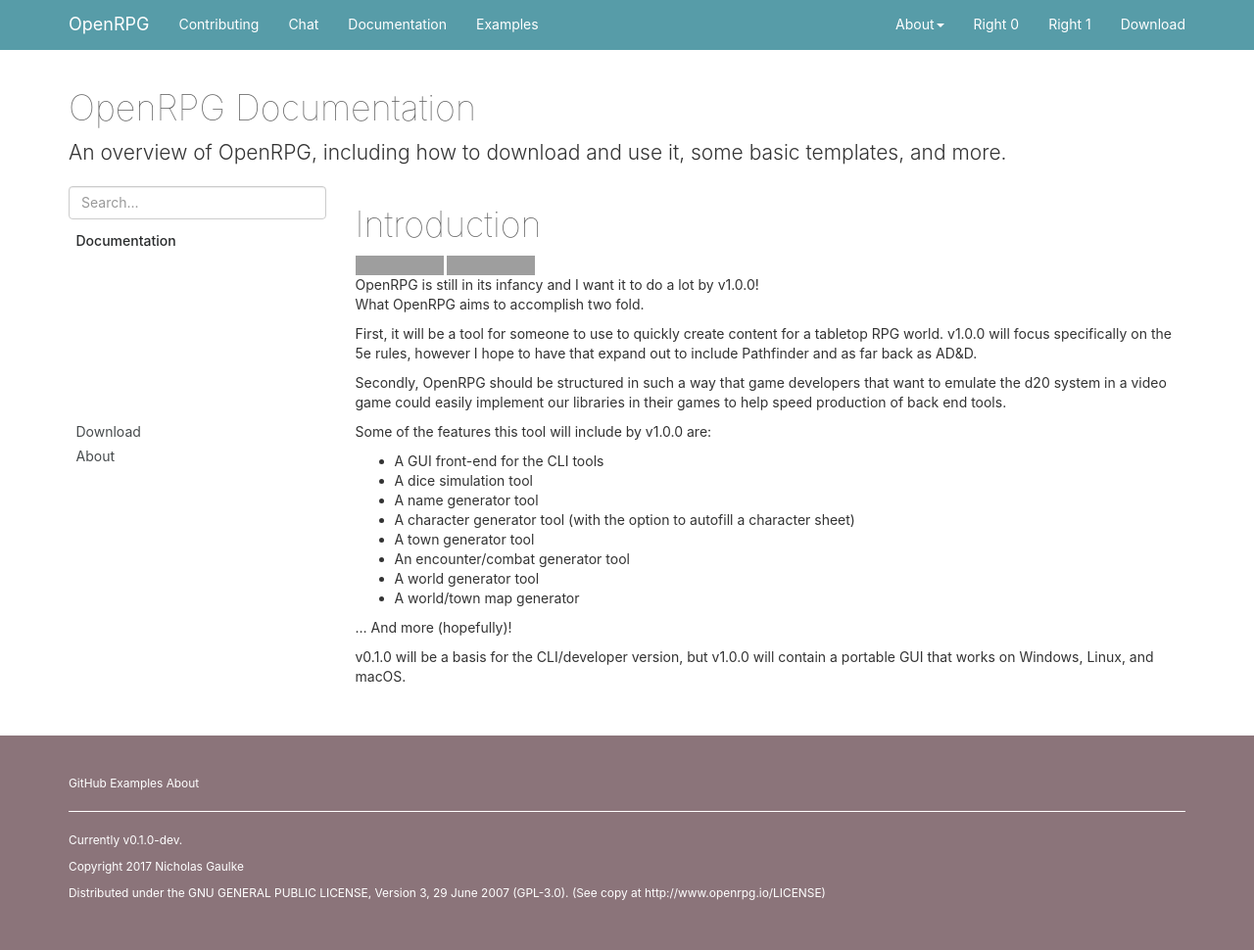
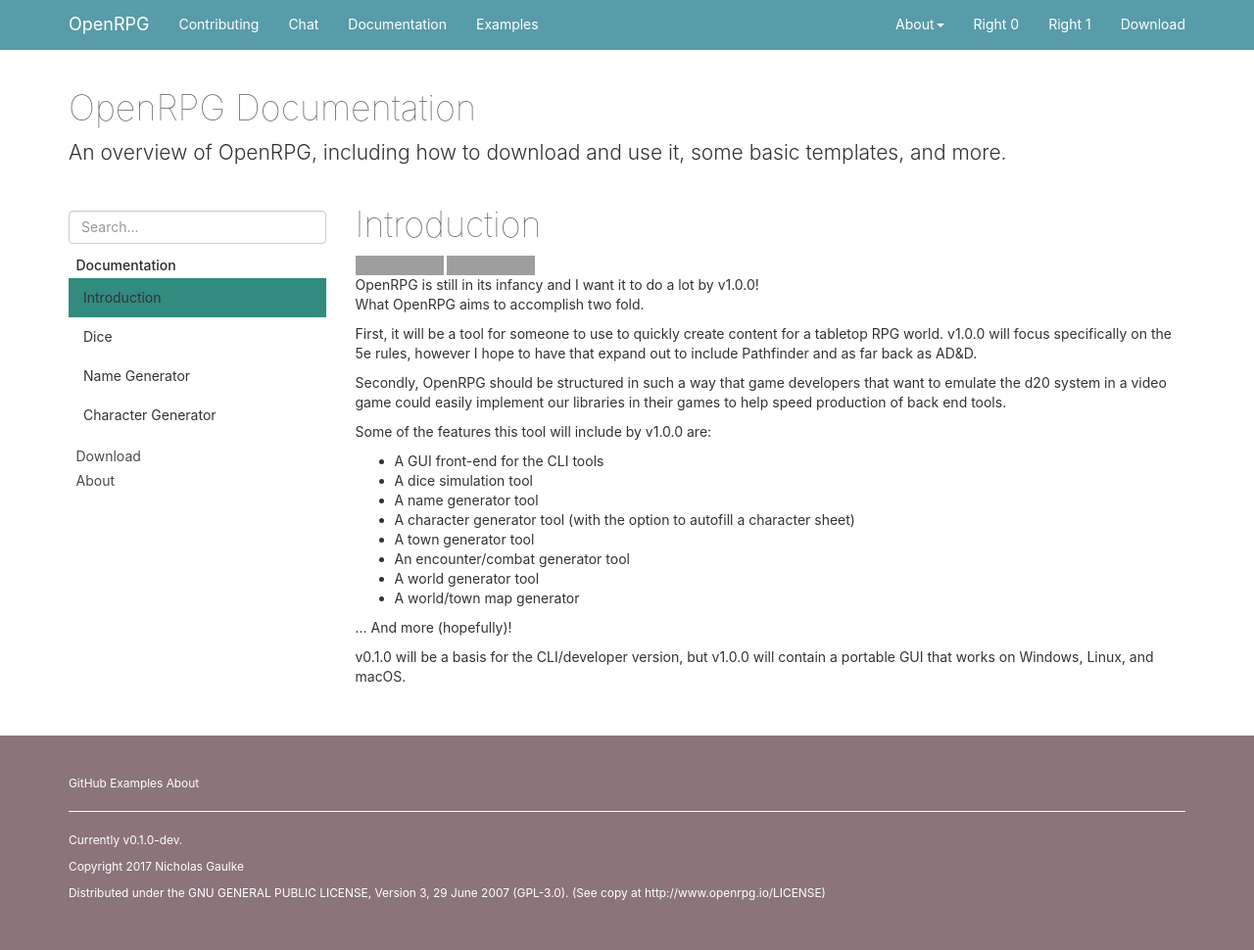
Before and after one commit to incomingstick/OpenRPG, a Jekyll site: the page built from docs/documentation/introduction.md, in a window 1280 px wide. Shown: the whole page at 98% size. Built offline with Jekyll 4.4.1, drawn with Linux system fonts in a browser that asks for light colours; nearby versions of some CDN libraries; grey boxes are pictures that could not be loaded.

Commit message:
sidebar hover color and mobile dropdown

```diff
--- a/docs/css/style.css
+++ b/docs/css/style.css
@@ -55,11 +55,14 @@
 }
 
 /* Custom styles */
-.navbar-default .navbar-toggle {
+.navbar-default,
+.navbar-toggle {
     border-color: #ddd;
 }
 
-.navbar-default .navbar-toggle .icon-bar {
+.navbar-default,
+.navbar-toggle,
+.icon-bar {
     background-color: #888;
 }
 
@@ -88,9 +91,11 @@
     background-color: #328b7f;
 }
 
-.nav .open > a, .nav .open > a:focus, .nav .open > a:hover {
+.nav .open > a,
+.nav .open > a:focus,
+.nav .open > a:hover {
     background-color: #328b7f;
-    border-color: #328b70;
+    border-color: #328b7f;
 }
 
 .active>.doc-sidenav {
@@ -116,9 +121,28 @@
     color: #464a4c;
 }
 
+.doc-nav-link:hover {
+    color: #292b2c;
+    background-color: #328b7f;
+    text-decoration: none;
+}
+
 .active>.doc-nav-link {
     font-weight: 500;
     color: #292b2c;
+}
+
+.doc-sidenav>li>a {
+	color: #333;
+}
+
+.doc-sidenav-active>a {
+	color: #fff;
+	background-color: #328b7f;
+}
+
+.hidden-sm-down {
+	margin-top: 25px;
 }
 
 /*Subcategory xmlpackage mobile styles*/
```
